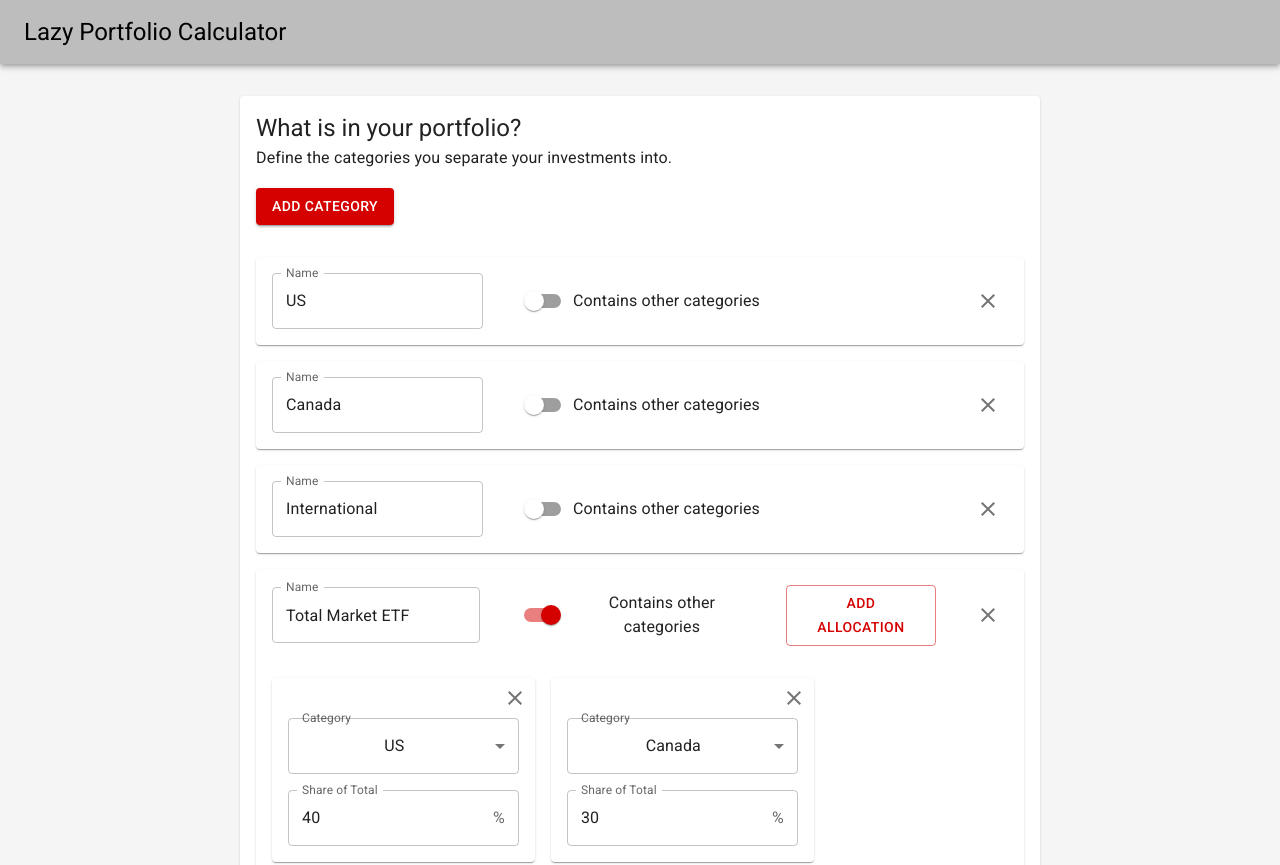
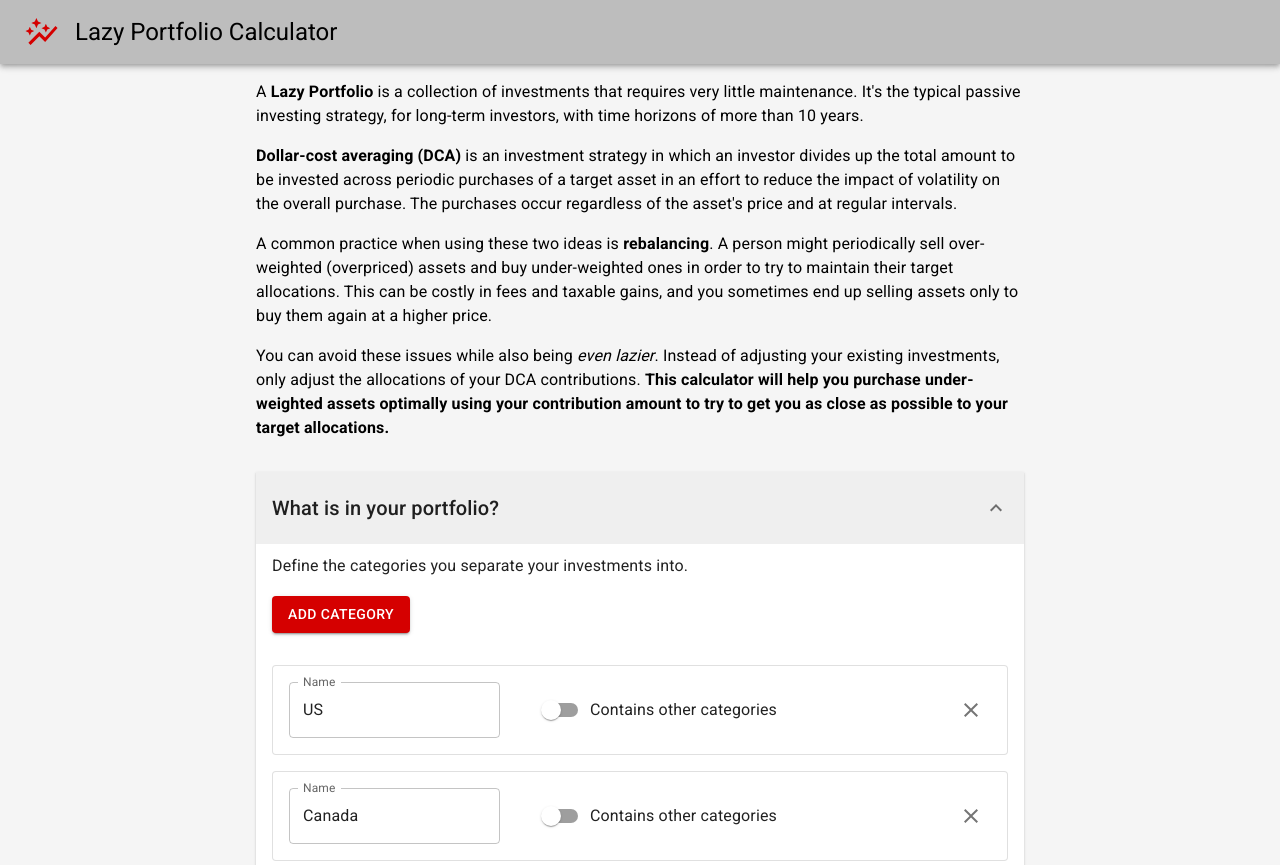
Before and after one commit to markdion/investing-toolbox, a React (Create React App) app: page / in a window 1280 px wide. Shown: the top 865 px of the page. Built offline with nearby package versions, Linux system fonts and the light colour scheme.

Commit message:
style changes, added text at the top of the page

```diff
--- a/src/Home.jsx
+++ b/src/Home.jsx
@@ -1,4 +1,5 @@
-import { AppBar, Box, createTheme, ThemeProvider, Toolbar, Typography } from "@mui/material";
+import { AutoGraph } from "@mui/icons-material";
+import { AppBar, Box, createTheme, Icon, ThemeProvider, Toolbar, Typography } from "@mui/material";
 import { grey } from "@mui/material/colors";
 import AmountsContainer from "./components/AmountsContainer";
 import CategoryContainer from "./components/CategoryContainer";
@@ -38,6 +39,7 @@ export default function Home() {
       <RootProvider>
         <Box sx={{
           bgcolor: "background.default",
+          minHeight: "100vh",
           display: "flex",
           alignItems: "center",
           flexDirection: "column",
@@ -46,14 +48,24 @@ export default function Home() {
         }}>
           <AppBar position="absolute">
             <Toolbar>
+              <AutoGraph color="secondary" sx={{ fontSize: 35, marginRight: "1rem" }} />
               <Typography variant="h5" color="inherit" noWrap>Lazy Portfolio Calculator</Typography>
             </Toolbar>
           </AppBar>
           <Toolbar />
+          <Box sx={{
+            width: "60%"
+          }}>
+            <Typography align="left" paragraph="true">A <b>Lazy Portfolio</b> is a collection of investments that requires very little maintenance. It's the typical passive investing strategy, for long-term investors, with time horizons of more than 10 years.</Typography>
+            <Typography align="left" paragraph="true"><b>Dollar-cost averaging (DCA)</b> is an investment strategy in which an investor divides up the total amount to be invested across periodic purchases of a target asset in an effort to reduce the impact of volatility on the overall purchase. The purchases occur regardless of the asset's price and at regular intervals.</Typography>
+            <Typography align="left" paragraph="true">A common practice when using these two ideas is <b>rebalancing</b>. A person might periodically sell over-weighted (overpriced) assets and buy under-weighted ones in order to try to maintain their target allocations. This can be costly in fees and taxable gains, and you sometimes end up selling assets only to buy them again at a higher price.</Typography>
+            <Typography align="left" paragraph="true">You can avoid these issues while also being <i>even lazier</i>. Instead of adjusting your existing investments, only adjust the allocations of your DCA contributions. <b>This calculator will help you purchase under-weighted assets optimally using your contribution amount to try to get you as close as possible to your target allocations.</b></Typography>
+          </Box>
           <Section
             headerText={"What is in your portfolio?"}
             subHeaderText={"Define the categories you separate your investments into."}
             bodyComponent={<CategoryContainer />}
+            accordionOpen={true}
           />
           <Section
             headerText={"How much is in your portfolio?"}
--- a/src/components/Allocation.jsx
+++ b/src/components/Allocation.jsx
@@ -7,10 +7,12 @@ export default function Allocation({ availableCategories, selectedCategory, valu
 
   return (
     <Card sx={{
-      display: "flex",
-      flexDirection: "column",
-      padding: "0 1rem 1rem 1rem"
-    }}>
+        display: "flex",
+        flexDirection: "column",
+        padding: "0 1rem 1rem 1rem"
+      }}
+      variant="outlined"
+    >
       <Box sx={{
         display: "flex",
         flexDirection: "column",
--- a/src/components/Category.jsx
+++ b/src/components/Category.jsx
@@ -12,12 +12,14 @@ export default function Category({
 
   return (
     <Card sx={{
-      display: "flex",
-      justifyContent: "flex-start",
-      flexDirection: "column",
-      alignItems: "flex-start",
-      margin: "1rem 0"
-    }}>
+        display: "flex",
+        justifyContent: "flex-start",
+        flexDirection: "column",
+        alignItems: "flex-start",
+        margin: "1rem 0"
+      }}
+      variant="outlined"
+    >
       <Box sx={{
         display: "flex",
         justifyContent: "space-between",
--- a/src/components/shared/Section.jsx
+++ b/src/components/shared/Section.jsx
@@ -1,24 +1,34 @@
-import { Paper, Typography } from "@mui/material";
+import { Accordion, AccordionDetails, AccordionSummary, Paper, Typography } from "@mui/material";
+import ExpandMoreIcon from '@mui/icons-material/ExpandMore';
+import { useState } from "react";
 
 export default function Section({
+  accordionOpen,
   headerText,
   subHeaderText,
   bodyComponent }) {
 
+  const [expanded, setExpanded] = useState(accordionOpen ?? false);
+
   return (
-    <Paper sx={{
-
-      display: "flex",
-      justifyContent: "flex-start",
-      flexDirection: "column",
-      alignItems: "flex-start",
-      margin: "1rem",
-      padding: "1rem",
-      width: "60%"
-    }}>
-      <Typography variant="h5" align="left">{headerText}</Typography>
-      <Typography variant="subtitle1" align="left">{subHeaderText}</Typography>
-      {bodyComponent}
-    </Paper>
+    <Accordion sx={{
+        width: "60%"
+      }}
+      square={true}
+      expanded={expanded}
+      onChange={(event, expanded) => setExpanded(expanded)}
+    >
+      <AccordionSummary sx={{
+          bgcolor: "primary.light"
+        }}
+        expandIcon={<ExpandMoreIcon />}
+      >
+        <Typography variant="h6" align="left">{headerText}</Typography>
+      </AccordionSummary>
+      <AccordionDetails>
+        <Typography variant="subtitle1" align="left">{subHeaderText}</Typography>
+        {bodyComponent}
+      </AccordionDetails>
+    </Accordion>
   );
 }
```
